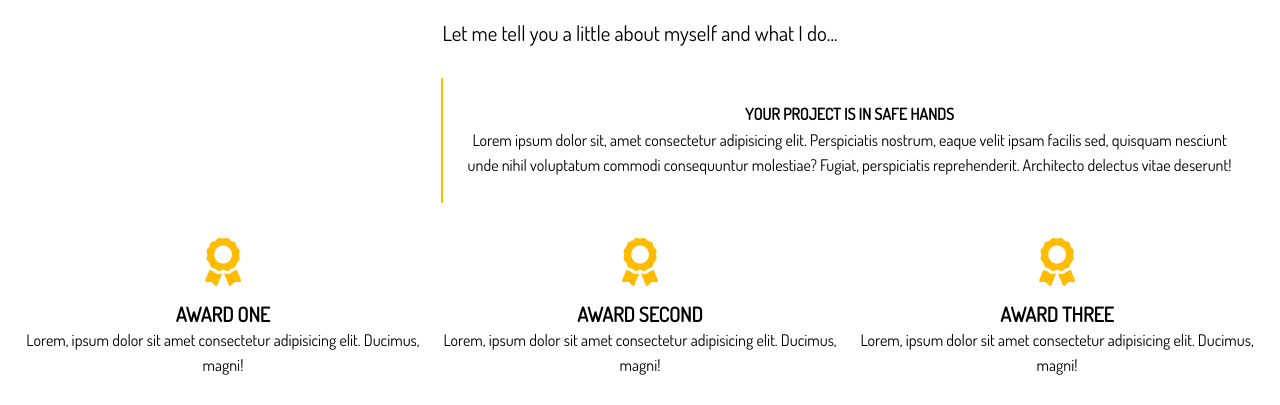
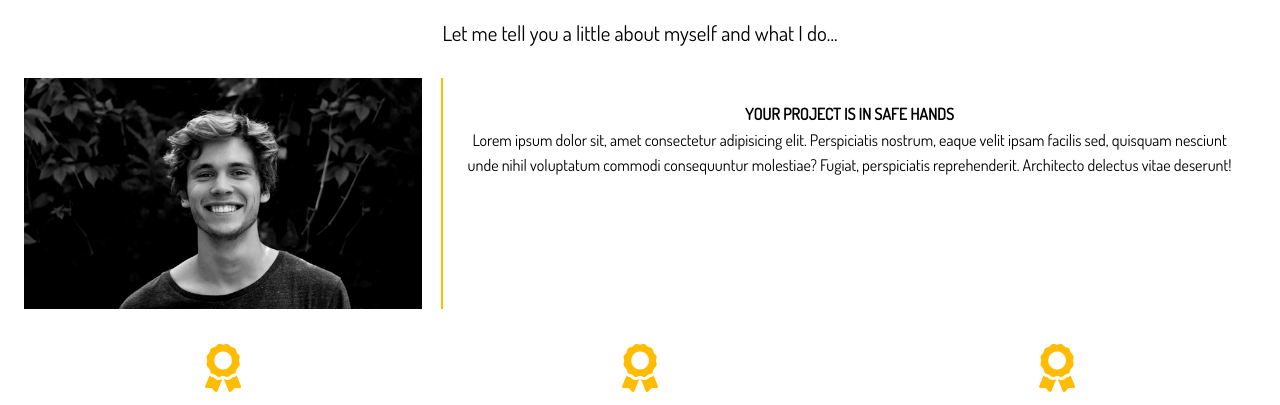
Before and after one commit to AlbertMrMaruk/Portfolio, a plain HTML site: page about.html in a window 1280 px wide. Shown: the part 191-596 px from the top of the page. Drawn offline with Linux system fonts and the light colour scheme; files whose address does not match are found by name.

Commit message:
"Image2"

```diff
--- a/about.html
+++ b/about.html
@@ -40,7 +40,7 @@
             Let me tell you a little about myself and what I do...
           </p>
           <div class="about-a-inner">
-            <img src="/project/img/about.jpg" alt="" />
+            <img src="img/about.jpg" alt="" />
             <div class="div-text text-center p-1">
               <h4>YOUR PROJECT IS IN SAFE HANDS</h4>
               <p>
```
